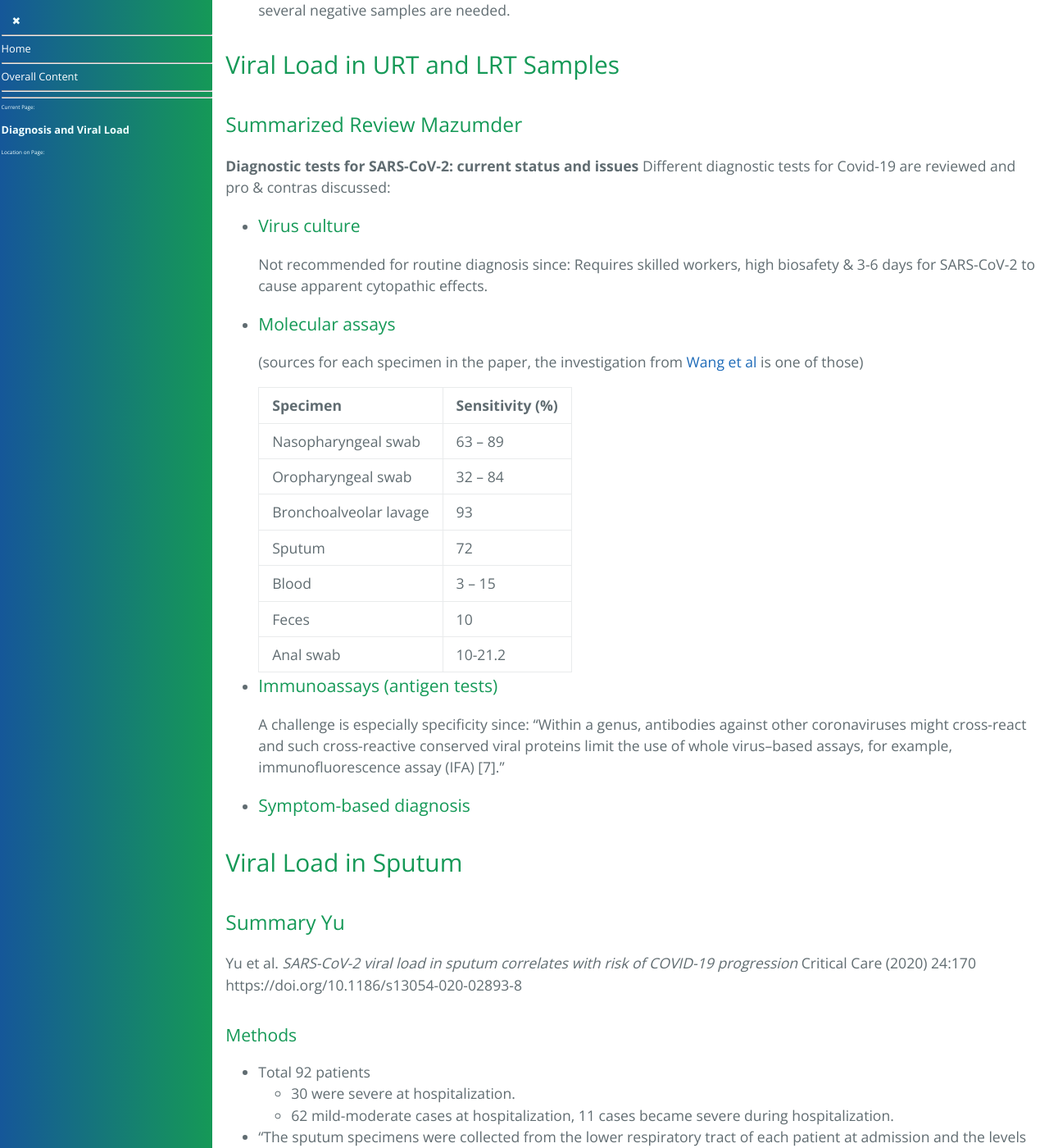
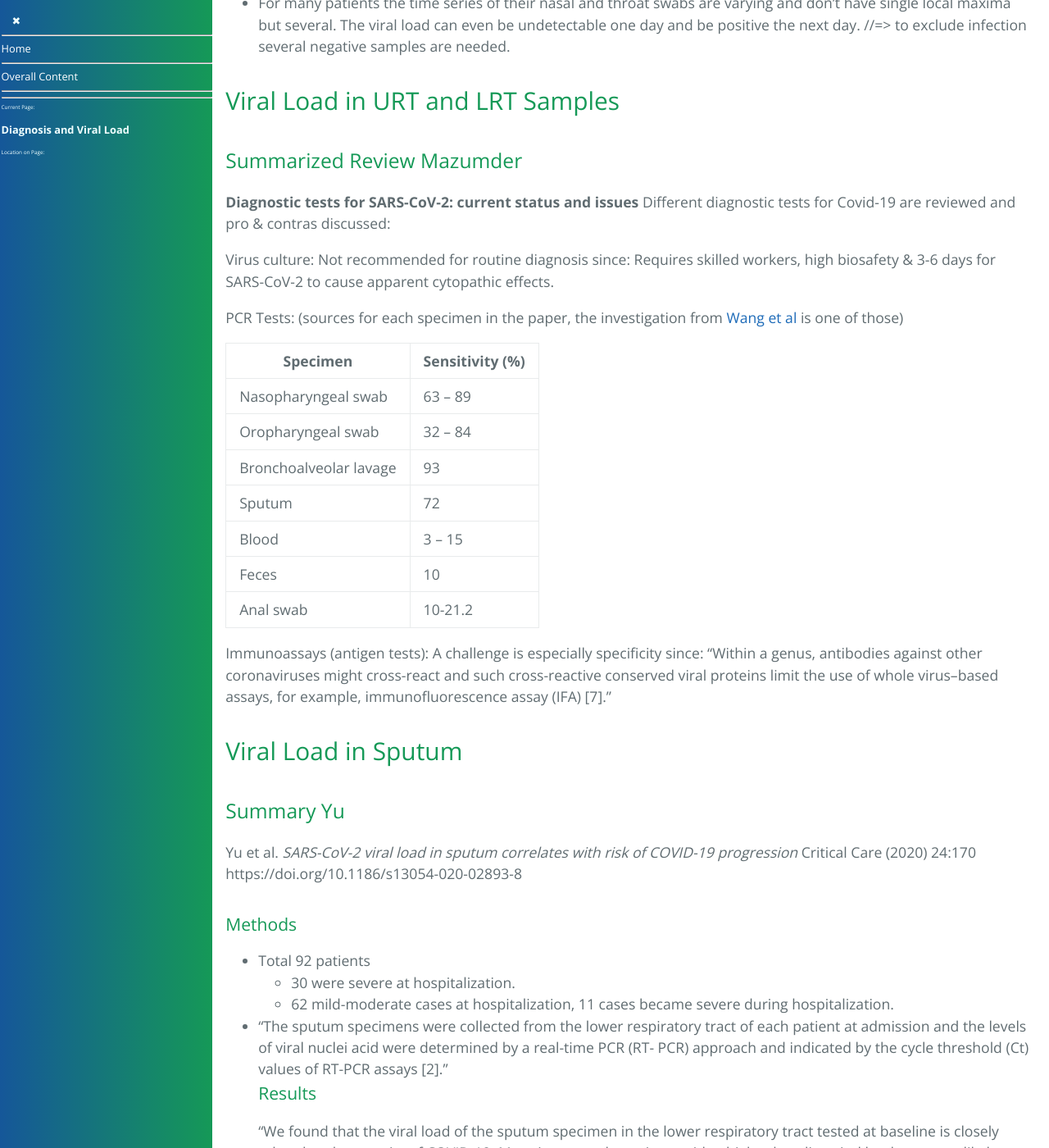
Before and after one commit to forestgrape/coronavirus, a Jekyll site: the page built from 3_medical/diagnosis_and_viral_load.md, in a window 1280 px wide and 1400 px high, scrolled down 20280 px. Shown: the whole window at 82% size. Built offline with Jekyll 4.4.1, drawn with Linux system fonts in a browser that asks for light colours; our own code applies the rules of GitHub Pages for plain Markdown files; some of the changed text lies outside the part shown.

Commit message:
formatting and formulations

```diff
--- a/3_medical/diagnosis_and_viral_load.md
+++ b/3_medical/diagnosis_and_viral_load.md
@@ -436,8 +438,8 @@ Location: Shenzhen, Guangdong, China; Date: written in May, patients likely from
 * "3,552 respiratory specimens from 410 patients were serially collected during hospitalization, including 559 oropharyngeal swabs, 2,231 nasopharyngeal swabs, 696 sputum samples, and 66 BALF samples."
 * "The different types of specimens from laboratory-confirmed COVID-19 cases were stratified into three groups based on the collection times: 0–7, 8–14, and R15 d.a.o."
 
+
 ##### Results
-
 It is observed that NPS have quite a low detection rate (only about 60% for mild cases) and sputum has a high detection rate for both mild and severe cases (about 80%). Detection rates adapted and shortened from Table 1 in the paper:
 
 ###### Positive rate (n/N, %) during day 0 - 7 of illness
@@ -516,28 +518,24 @@ BALF          | 22.5 (21-24) | -
 **Diagnostic tests for SARS-CoV-2: current status and issues**
 Different diagnostic tests for Covid-19 are reviewed and pro & contras discussed:
 
-* ##### Virus culture
-  Not recommended for routine diagnosis since: Requires skilled workers, high biosafety & 3-6 days for SARS-CoV-2 to cause apparent cytopathic effects.
+Virus culture:
+Not recommended for routine diagnosis since: Requires skilled workers, high biosafety & 3-6 days for SARS-CoV-2 to cause apparent cytopathic effects.
 
-* ##### Molecular assays
-  (sources for each specimen in the paper, the investigation from [Wang et al](#summary-wang) is one of those)
+PCR Tests:
+(sources for each specimen in the paper, the investigation from [Wang et al](#summary-wang) is one of those)
 
-  Specimen              | Sensitivity (%)
-  --|--
-  Nasopharyngeal swab   | 63 – 89
-  Oropharyngeal swab    | 32 – 84
-  Bronchoalveolar lavage| 93
-  Sputum                | 72
-  Blood                 | 3 – 15
-  Feces                 | 10
-  Anal swab             | 10-21.2
+Specimen              | Sensitivity (%)
+--|--
+Nasopharyngeal swab   | 63 – 89
+Oropharyngeal swab    | 32 – 84
+Bronchoalveolar lavage| 93
+Sputum                | 72
+Blood                 | 3 – 15
+Feces                 | 10
+Anal swab             | 10-21.2
 
-* ##### Immunoassays (antigen tests)
-  A challenge is especially specificity since: "Within a genus, antibodies against other coronaviruses might cross-react and such cross-reactive conserved viral proteins limit the use of whole virus–based assays, for example, immunofluorescence assay (IFA) [7]."
-
-* ##### Symptom-based diagnosis
-
-
+Immunoassays (antigen tests):
+A challenge is especially specificity since: "Within a genus, antibodies against other coronaviruses might cross-react and such cross-reactive conserved viral proteins limit the use of whole virus–based assays, for example, immunofluorescence assay (IFA) [7]."
 
 ### Viral Load in Sputum
 
```
Also changed, not shown: other parts of 3_medical/diagnosis_and_viral_load.md (+12 -10 lines).
